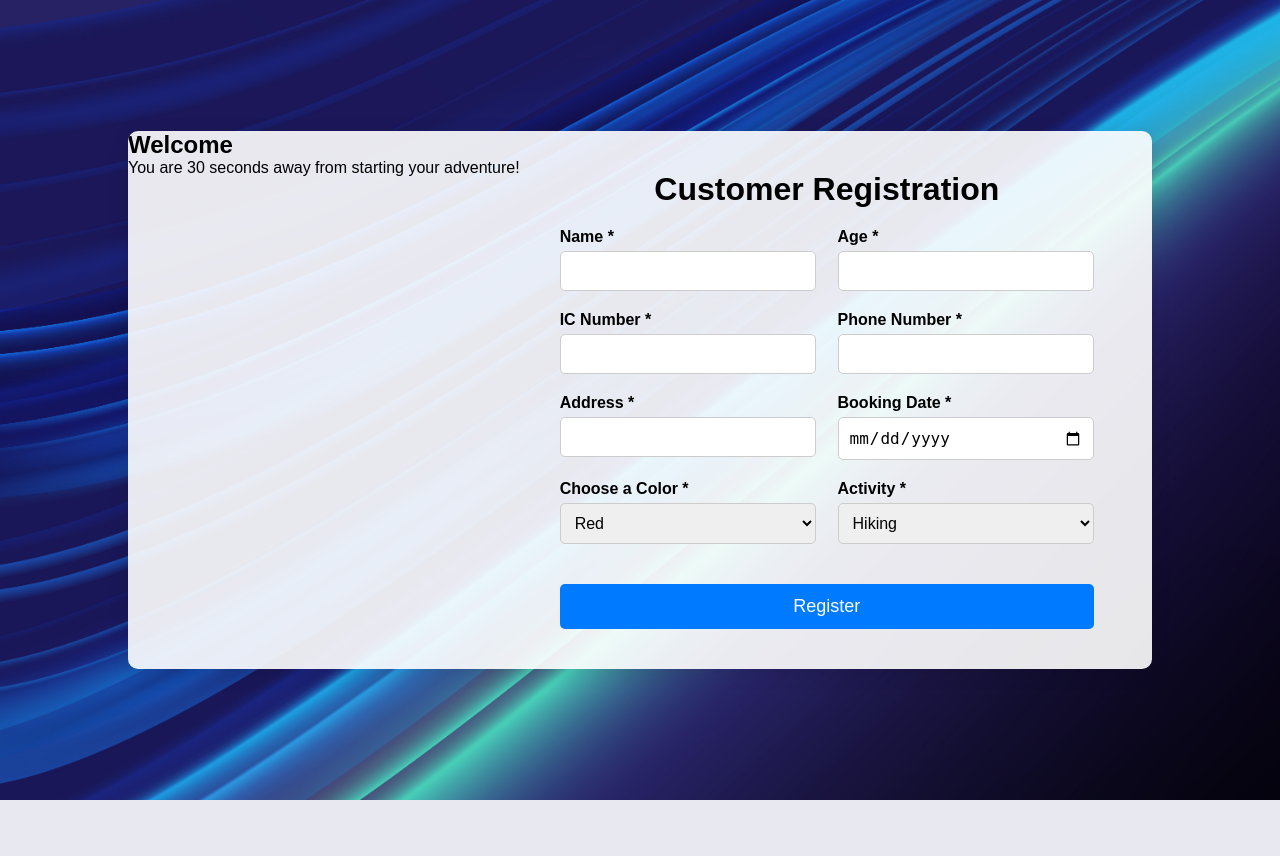
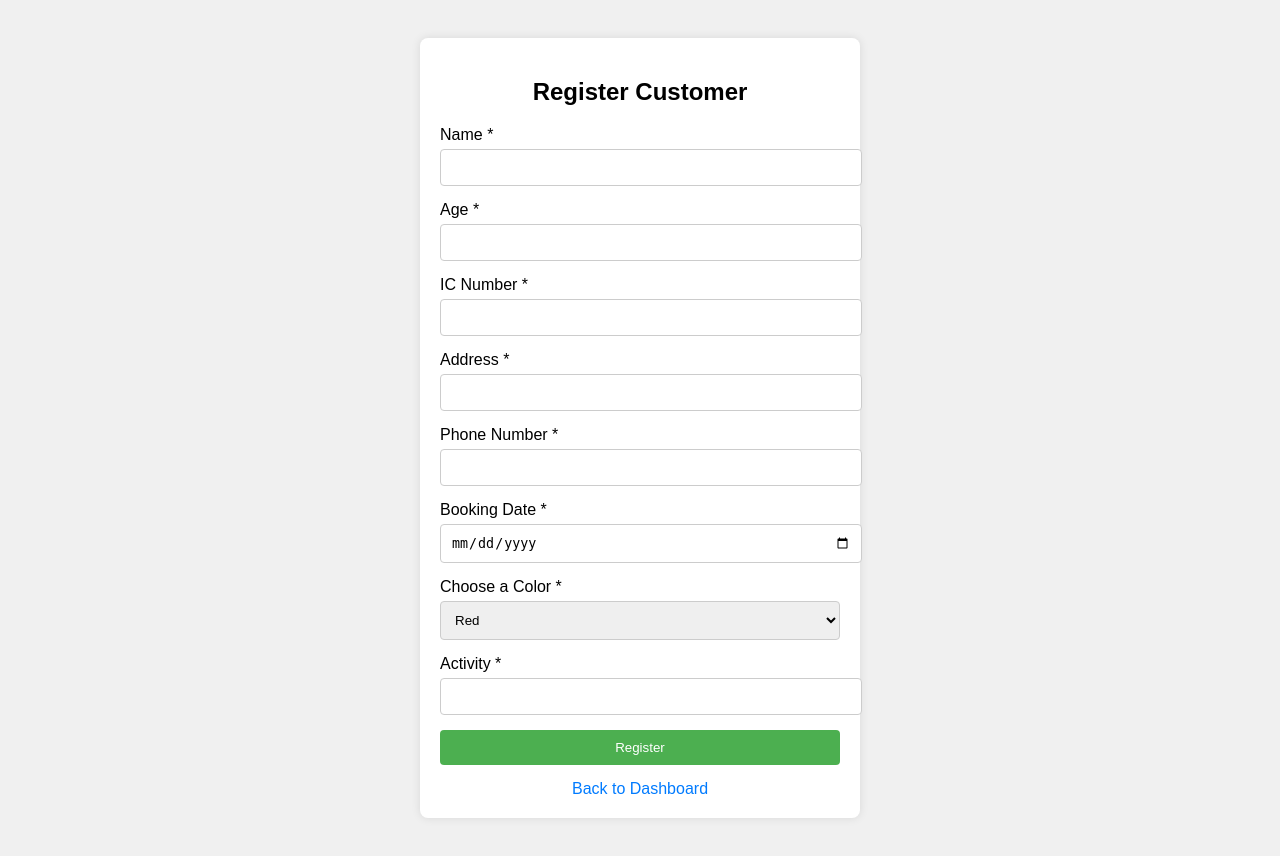
Before and after one commit to syamilo/tracking_web, a PHP site: page /registration.php in a window 1280 px wide. Before the commit the page ends 800 px from the top, so only its background shows below. Run offline with PHP 8.4, Linux system fonts and the light colour scheme; the visitor is signed in with stand-in values (Sample User, id 1).

Commit message:
updated 6

```diff
--- a/registration.css
+++ b/registration.css
@@ -1,105 +1,76 @@
-/* Basic Reset */
-* {
-    margin: 0;
-    padding: 0;
-    box-sizing: border-box;
+body {
+    font-family: Arial, sans-serif;
+    background-color: #f0f0f0;
 }
 
-body {
-    font-family: Arial, sans-serif;
-    background-color: #f0f0f0; /* Change to a background image if desired */
-    background-image: url('blue_background.jpg'); /* Add your image path here */
-    background-size: cover; /* Cover the entire background */
+.main-container {
     display: flex;
     justify-content: center;
     align-items: center;
     height: 100vh;
+    padding: 20px;
 }
 
-
-.main-container {
-    display: flex;
-    width: 80%;
-    max-width: 1200px;
-    background-color: rgba(255, 255, 255, 0.9); /* Slightly transparent white background */
-    border-radius: 10px;
-    box-shadow: 0px 4px 20px rgba(0, 0, 0, 0.1);
-    overflow: hidden;
+.form-left {
+    background-color: white;
+    padding: 20px;
+    border-radius: 8px;
+    box-shadow: 0 0 10px rgba(0, 0, 0, 0.1);
+    width: 400px; /* Adjust width as needed */
 }
 
-
-
-.form-right {
-    width: 60%;
-    padding: 40px;
-    display: flex;
-    flex-direction: column;
-    justify-content: center;
+h2 {
+    text-align: center;
+    margin-bottom: 20px;
 }
 
-.form-right h2 {
-    font-size: 32px;
-    margin-bottom: 20px;
+.success-message {
+    color: green;
     text-align: center;
-}
-
-.form-row {
-    display: flex;
-    justify-content: space-between;
+    margin-bottom: 15px;
 }
 
 .form-group {
-    width: 48%;
-    margin-bottom: 20px;
+    margin-bottom: 15px;
 }
 
-.form-group label {
-    font-size: 16px;
-    font-weight: bold;
+label {
+    display: block;
     margin-bottom: 5px;
-    display: block;
 }
 
-.form-group input,
-.form-group select {
+input[type="text"],
+input[type="number"],
+input[type="date"],
+select {
     width: 100%;
     padding: 10px;
-    font-size: 16px;
     border: 1px solid #ccc;
-    border-radius: 5px;
+    border-radius: 4px;
 }
 
-.register-button {
-    background-color: #007bff;
-    color: #fff;
-    padding: 12px;
+button.submit-button {
     width: 100%;
+    padding: 10px;
+    background-color: #4CAF50;
+    color: white;
     border: none;
-    border-radius: 5px;
-    font-size: 18px;
+    border-radius: 4px;
     cursor: pointer;
-    margin-top: 20px;
 }
 
-.register-button:hover {
-    background-color: #0056b3;
+button.submit-button:hover {
+    background-color: #45a049;
 }
 
-@media (max-width: 768px) {
-    .main-container {
-        flex-direction: column;
-    }
+.back-button {
+    display: block;
+    text-align: center;
+    margin-top: 15px;
+    color: #007BFF;
+    text-decoration: none;
+}
 
-    .form-left, .form-right {
-        width: 100%;
-        padding: 20px;
-    }
-
-    .form-row {
-        flex-direction: column;
-    }
-
-    .form-group {
-        width: 100%;
-    }
+.back-button:hover {
+    text-decoration: underline;
 }
--- a/registration.php
+++ b/registration.php
@@ -19,7 +19,7 @@ if ($_SERVER['REQUEST_METHOD'] == 'POST') {
     $booking_date = $_POST['booking_date'];
     $color = $_POST['color'];
     $activity = $_POST['activity'];
-    $attended = 0; // Default value for attended is 0 (not attended)
+    $attended = 0; // Assuming default value for attended is 0 (not attended)
 
     // Insert into customer table
     $customer_query = "INSERT INTO customer (name, age, ic_number, address, phone_number, booking_date, colour, activity, attended)
@@ -59,67 +59,53 @@ if ($_SERVER['REQUEST_METHOD'] == 'POST') {
 <body>
     <div class="main-container">
         <div class="form-left">
-            <h2>Welcome</h2>
-            <p>You are 30 seconds away from starting your adventure!</p>
-        </div>
+            <h2>Register Customer</h2>
 
-        <div class="form-right">
-            <h2>Customer Registration</h2>
-            <form action="process_registration.php" method="POST">
-                <div class="form-row">
+            <!-- Show success message if registration is successful -->
+            <?php if (!empty($success_message)): ?>
+                <p class='success-message'><?php echo $success_message; ?></p>
+            <?php endif; ?>
+
+            <form method="post" action="registration.php">
                 <div class="form-group">
                     <label for="name">Name *</label>
-                        <input type="text" id="name" name="name" required>
+                    <input type="text" name="name" id="name" required>
                 </div>
                 <div class="form-group">
                     <label for="age">Age *</label>
-                        <input type="number" id="age" name="age" required>
+                    <input type="number" name="age" id="age" required>
                 </div>
-                </div>
-
-                <div class="form-row">
                 <div class="form-group">
                     <label for="ic_number">IC Number *</label>
-                        <input type="text" id="ic_number" name="ic_number" required>
+                    <input type="text" name="ic_number" id="ic_number" required>
+                </div>
+                <div class="form-group">
+                    <label for="address">Address *</label>
+                    <input type="text" name="address" id="address" required>
                 </div>
                 <div class="form-group">
                     <label for="phone_number">Phone Number *</label>
-                        <input type="text" id="phone_number" name="phone_number" required>
-                    </div>
-                </div>
-
-                <div class="form-row">
-                    <div class="form-group">
-                        <label for="address">Address *</label>
-                        <input type="text" id="address" name="address" required>
+                    <input type="text" name="phone_number" id="phone_number" required>
                 </div>
                 <div class="form-group">
                     <label for="booking_date">Booking Date *</label>
-                        <input type="date" id="booking_date" name="booking_date" required>
+                    <input type="date" name="booking_date" id="booking_date" required>
                 </div>
-                </div>
-
-                <div class="form-row">
                 <div class="form-group">
                     <label for="color">Choose a Color *</label>
-                        <select id="color" name="color" required>
-                            <option value="Red">Red</option>
-                            <option value="Blue">Blue</option>
-                            <option value="Green">Green</option>
+                    <select name="color" id="color" required>
+                        <option value="red">Red</option>
+                        <option value="blue">Blue</option>
+                        <option value="green">Green</option>
                     </select>
                 </div>
                 <div class="form-group">
                     <label for="activity">Activity *</label>
-                        <select id="activity" name="activity" required>
-                            <option value="Hiking">Hiking</option>
-                            <option value="Jungle Tracking">Jungle Tracking</option>
-                            <option value="Caving">Caving</option>
-                        </select>
+                    <input type="text" name="activity" id="activity" required>
                 </div>
-                </div>
-
-                <button type="submit" class="register-button">Register</button>
+                <button type="submit" class="submit-button">Register</button>
             </form>
+            <a href="staff.php" class="back-button">Back to Dashboard</a>
         </div>
     </div>
 </body>
```
Lines whose indentation alone changed are shown as unchanged.
